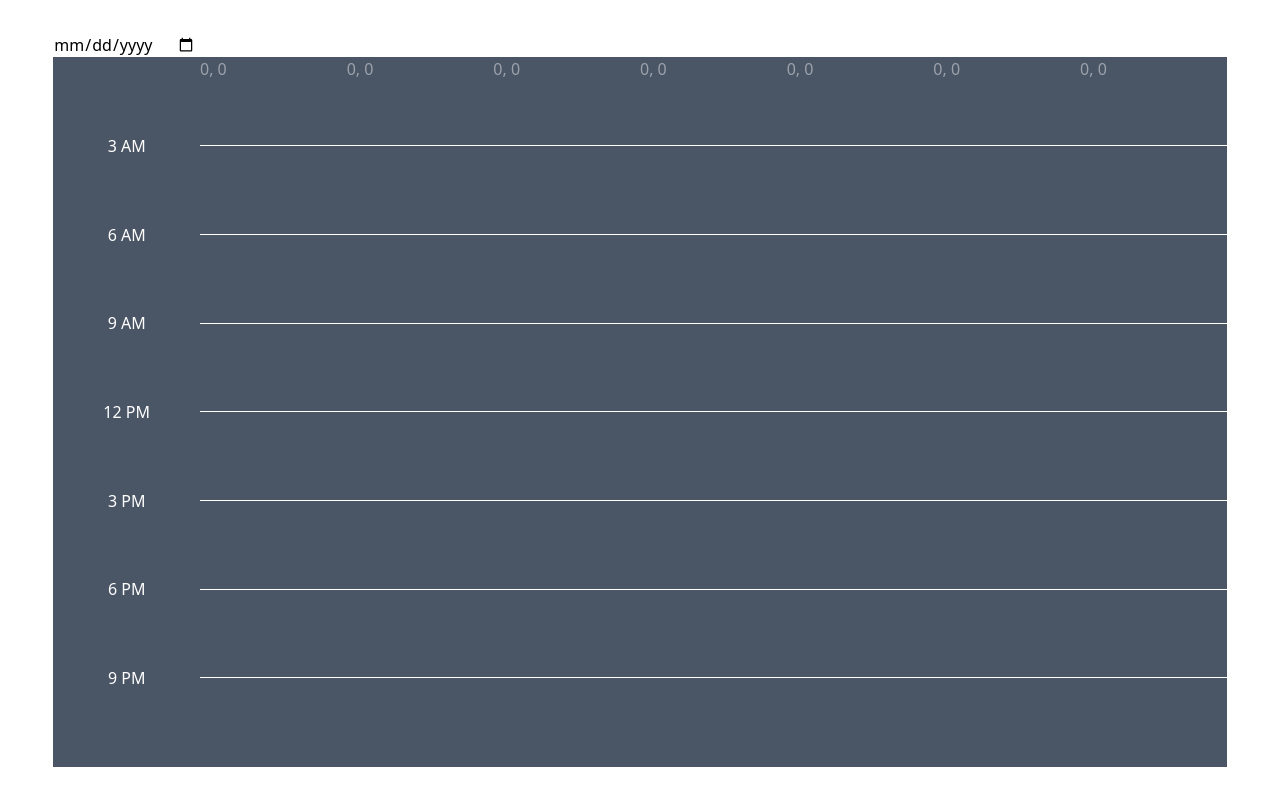
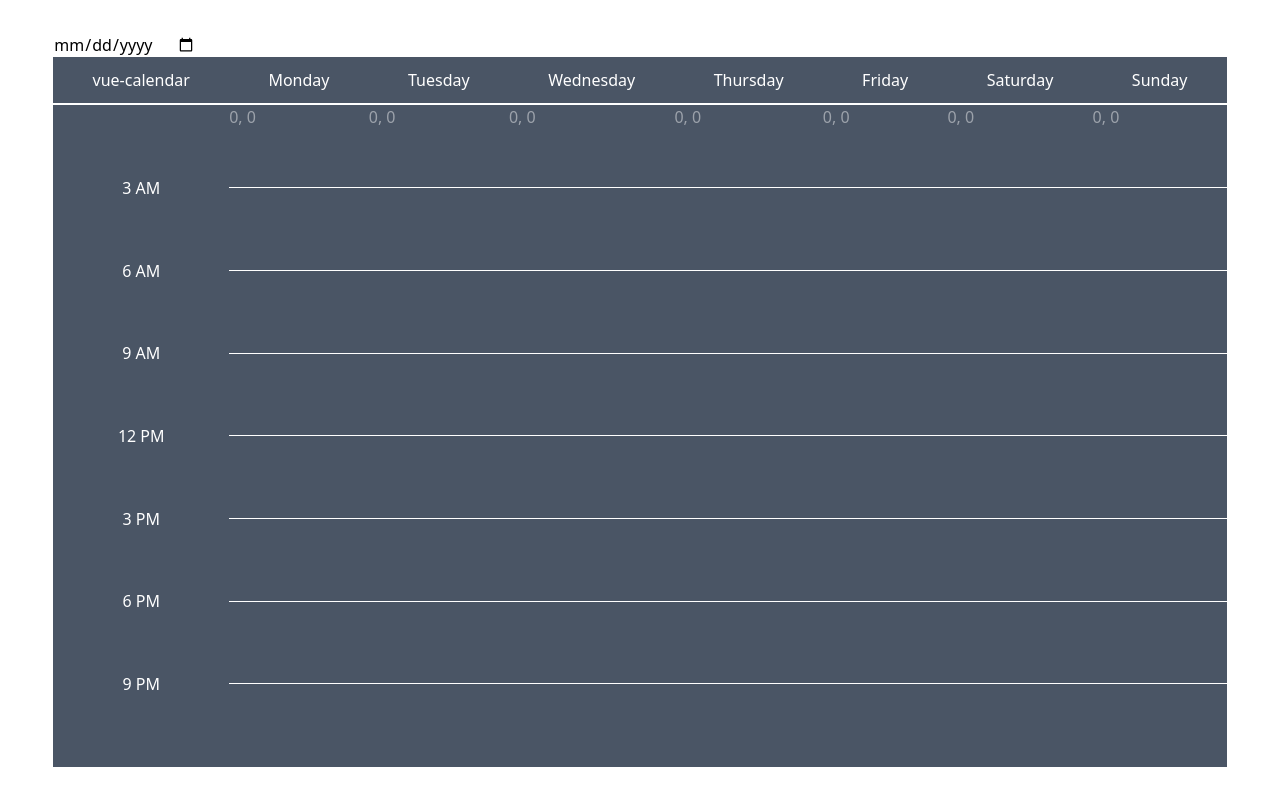
Before and after one commit to quirinecker/vue-calendar, a Vue app: page / in a window 1280 px wide. Built offline with nearby package versions, Linux system fonts and the light colour scheme.

Commit message:
added header for calendar

```diff
--- a/src/components/Calendar.vue
+++ b/src/components/Calendar.vue
@@ -5,8 +5,8 @@ import CalendarHeader from './CalendarHeader.vue';
 import CalendarCollumn from './CalendarCollumn.vue';
 import moment, { type Moment } from 'moment';
 
-const events = defineModel<AnonymousEvent[]>('events', {required: true})
-const dateString = ref("")
+const events = defineModel<AnonymousEvent[]>('events', { required: true })
+const dateString = ref()
 const date = computed(() => moment(dateString.value))
 
 type Day = {
@@ -19,7 +19,7 @@ const week = computed(() => {
 })
 
 const days = computed<Day[]>(() => {
-	return [...Array(7).keys()].map((i) => ({
+	return [1,2,3,4,5,6,0].map((i) => ({
 		date: moment(week.value.day(i)),
 		events: events.value.filter(
 			(event) => event.from >= week.value.day(i).startOf('day') && event.to <= week.value.day(i).endOf('day')
@@ -49,10 +49,12 @@ const seperators = ref<Seperator[]>([
 function quickCreate(date: Moment, timespan: Timespan) {
 	console.log(`Event from ${timespan.from * 24 * 3600 * 1000} to ${timespan.to * 24 * 3600 * 1000} `)
 	const newEvent: AnonymousEvent = {
-		from: moment(date).minutes(timespan.from * 24 * 60),
-		to: moment(date).minutes(timespan.to * 24 * 60)
+		from: moment(date).startOf('day').minutes(timespan.from * 24 * 60),
+		to: moment(date).startOf('day').minutes(timespan.to * 24 * 60)
 	}
 	emits('quick-create', newEvent)
+	console.log(moment(date).format("dddd"))
+	console.log(newEvent.from.format("dddd"))
 	events.value.push(newEvent)
 }
 
@@ -64,13 +66,8 @@ function quickCreate(date: Moment, timespan: Timespan) {
 		<div class="calendar flex flex-row w-full flex-1 items-stretch">
 			<CalendarHeader :seperators="seperators" />
 
-			<CalendarCollumn
-				v-for="day in days"
-				:seperators="seperators"
-				:day="day.date"
-				:events="day.events"
-				@quick-create="quickCreate"
-			/>
+			<CalendarCollumn v-for="day in days" :seperators="seperators" :day="day.date" :events="day.events"
+				@quick-create="quickCreate" />
 
 		</div>
 
--- a/src/components/CalendarCollumn.vue
+++ b/src/components/CalendarCollumn.vue
@@ -4,6 +4,7 @@ import CalendarSeperator from './CalendarSeperator.vue';
 import type { AnonymousEvent, Seperator, Timespan } from '../lib';
 import type { Moment } from 'moment';
 import CalendarEvent from './CalendarEvent.vue';
+import moment from 'moment';
 
 const props = defineProps<{
 	seperators: Seperator[],
@@ -57,7 +58,7 @@ function dragStop(_: MouseEvent) {
 
 	const timeFrom = startY.value / column.value.offsetHeight
 	const timeTo = (startY.value + height.value) / column.value.offsetHeight
-	emit('quick-create', props.day, {
+	emit('quick-create', moment(props.day), {
 		from: timeFrom,
 		to: timeTo
 	})
@@ -68,15 +69,21 @@ function dragStop(_: MouseEvent) {
 </script>
 
 <template>
+	<div class="flex flex-col h-full grow">
+		<div class="flex justify-center items-center bg-gray-600 h-12 text-white border-b-2 border-white">
+			{{ props.day.format('dddd') }}
+		</div>
+
 		<div ref="column" @mousedown="dragStart" @mouseup="dragStop" @mousemove="dragging"
-		class="bg-gray-600 text-white relative h-full flex flex-col flex-1 justify-evenly">
+			class="bg-gray-600 text-white relative flex flex-col grow justify-evenly">
 			<CalendarSeperator v-for="sep in seperators" :seperator="sep">
 				<hr class="w-full">
 			</CalendarSeperator>
-		<div class="absolute w-full h-32 top-20 bg-black opacity-45"
+			<div class="absolute w-full top-20 bg-black opacity-45"
 				:style="{ height: `${Math.abs(height)}px`, top: `${top}px` }">{{ startY }}, {{ height }}</div>
 
 			<CalendarEvent v-for="event in events" :event="event" />
+		</div>
 	</div>
 </template>
 
--- a/src/components/CalendarHeader.vue
+++ b/src/components/CalendarHeader.vue
@@ -11,10 +11,13 @@ defineProps<{
 </script>
 
 <template>
-	<div class="calendar-legend bg-gray-600 text-white relative h-full w-fit flex flex-col flex-1 justify-evenly">
-		<CalendarSeperator v-for="sep in seperators" :seperator="sep">
-			{{ sep.text }}
-		</CalendarSeperator>
+	<div class="flex flex-col h-full grow">
+		<div class="flex justify-center items-center bg-gray-600 h-12 text-white border-b-white border-b-2">vue-calendar</div>
+		<div class="calendar-legend bg-gray-600 text-white relative flex flex-col grow justify-evenly">
+			<CalendarSeperator v-for="sep in seperators" :seperator="sep">
+				{{ sep.text }}
+			</CalendarSeperator>
+		</div>
 	</div>
 </template>
 
```
Lines whose indentation alone changed are shown as unchanged.
